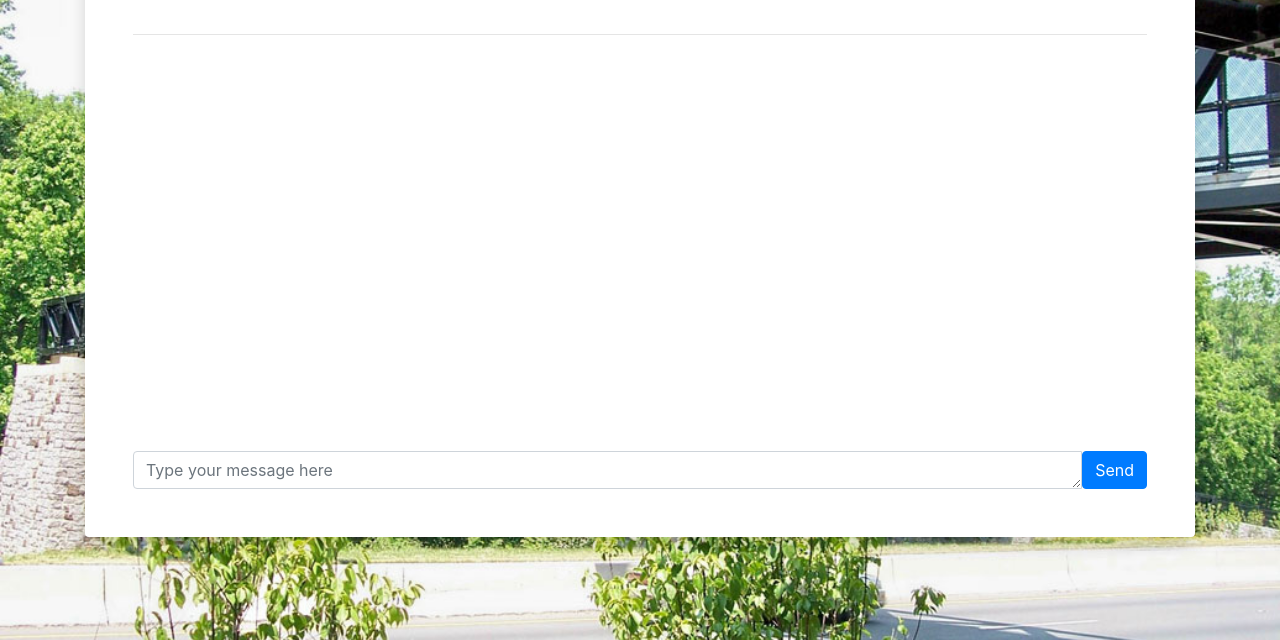
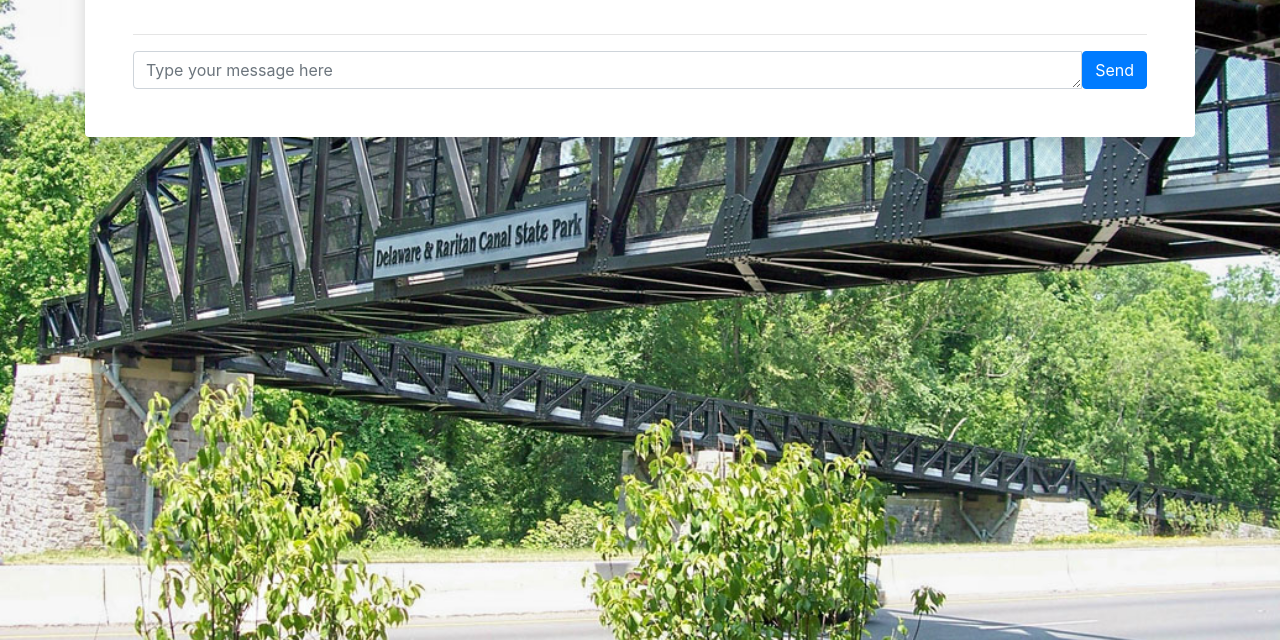
Before and after one commit to alanjding/legends-only, a Python web app: template templates/chat.html in a window 1280 px wide. Shown: the part 160-800 px from the top of the page. Run offline with Jinja, Linux system fonts and the light colour scheme; the template is opened without the code that fills it, so the values that code supplies are empty; some libraries are stand-ins or nearby versions.

Commit message:
Testing minor aesthetic thingy

```diff
--- a/templates/chat.html
+++ b/templates/chat.html
@@ -23,7 +23,7 @@
                 <hr>
                 <div class="row">
                     <div class="col-12">
-                        <div style="height: 400px; min-width: 100%;  border: 0" id="chatbox"></div>
+                        <div style="min-height: 100%; min-width: 100%;  border: 0" id="chatbox"></div>
                     </div>
                 </div>
                 <div class="row">
```
